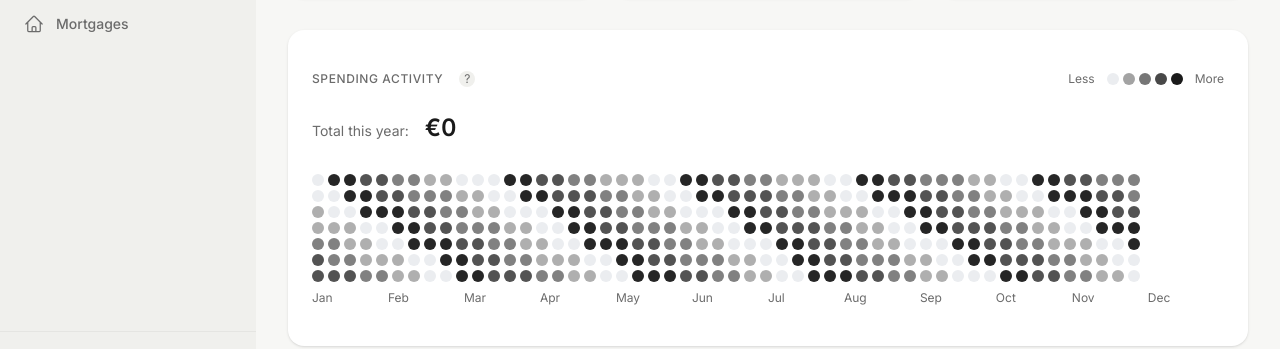
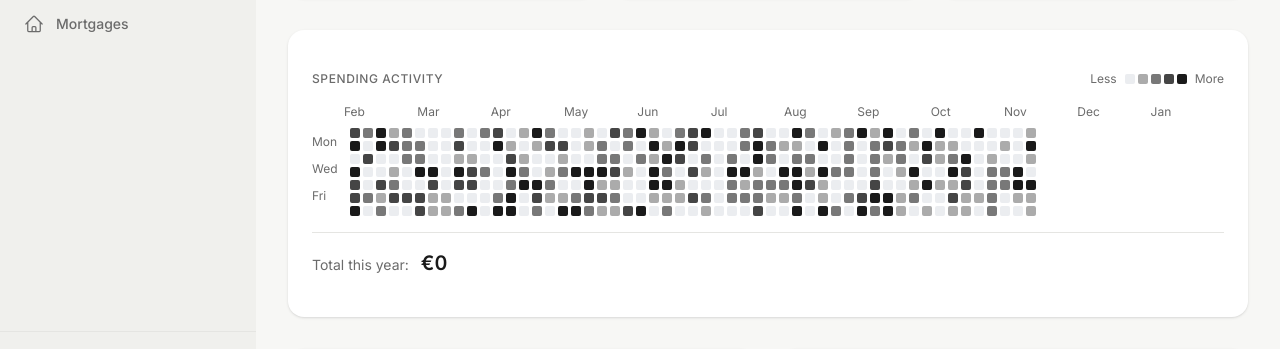
Before and after one commit to JairClaw/meridian, a Next.js app: page / in a window 1280 px wide. Shown: the part 332-681 px from the top of the page. Built offline with nearby package versions, Linux system fonts and the light colour scheme; no server answers; the database is empty.

Commit message:
fix: proper GitHub-style contribution grid layout
- 53 weeks x 7 days tight grid
- Day labels (Mon, Wed, Fri) on left
- Month labels on top
- Proper 10px squares with 3px gaps
- Monochrome intensity levels

```diff
--- a/src/app/page.tsx
+++ b/src/app/page.tsx
@@ -135,22 +135,21 @@ export default async function DashboardPage() {
       {/* Spending Activity - GitHub Style */}
       <Card className="border-0 shadow-sm">
         <CardContent className="p-6">
-          <div className="flex items-center justify-between mb-6">
+          <div className="flex items-center justify-between mb-4">
             <div className="flex items-center gap-4">
               <p className="label-sm">SPENDING ACTIVITY</p>
-              <span className="w-4 h-4 rounded-full bg-muted flex items-center justify-center text-xs text-muted-foreground">?</span>
             </div>
-            <div className="flex items-center gap-3">
+            <div className="flex items-center gap-2">
               <span className="text-xs text-muted-foreground">Less</span>
-              <div className="flex gap-1">
+              <div className="flex gap-[3px]">
                 {[0, 1, 2, 3, 4].map((level) => (
                   <div
                     key={level}
-                    className="w-3 h-3 rounded-sm"
+                    className="w-[10px] h-[10px] rounded-[2px]"
                     style={{
                       backgroundColor: level === 0
                         ? '#EBEDF0'
-                        : `rgba(26, 26, 26, ${0.2 + level * 0.2})`
+                        : `rgba(26, 26, 26, ${0.15 + level * 0.22})`
                     }}
                   />
                 ))}
@@ -159,46 +158,57 @@ export default async function DashboardPage() {
             </div>
           </div>
 
-          <div className="flex items-baseline gap-4 mb-6">
-            <p className="text-sm text-muted-foreground">Total this year:</p>
-            <p className="text-2xl font-semibold tabular-nums">
-              {formatCurrency(Math.abs(monthlyExpenses) * 12)}
-            </p>
+          {/* Month labels */}
+          <div className="flex mb-2 ml-8 text-xs text-muted-foreground">
+            {['Feb', 'Mar', 'Apr', 'May', 'Jun', 'Jul', 'Aug', 'Sep', 'Oct', 'Nov', 'Dec', 'Jan'].map((m) => (
+              <span key={m} className="flex-1">{m}</span>
+            ))}
           </div>
 
           {/* GitHub-style Activity Grid */}
-          <div className="overflow-x-auto">
-            <div className="inline-flex gap-1">
-              {/* Weeks (52 columns) */}
-              {Array.from({ length: 52 }).map((_, weekIdx) => (
-                <div key={weekIdx} className="flex flex-col gap-1">
-                  {/* Days (7 rows) */}
+          <div className="flex gap-2">
+            {/* Day labels */}
+            <div className="flex flex-col justify-around text-xs text-muted-foreground pr-1" style={{ height: 82 }}>
+              <span>Mon</span>
+              <span>Wed</span>
+              <span>Fri</span>
+            </div>
+
+            {/* Grid */}
+            <div className="flex-1 overflow-x-auto">
+              <div className="flex gap-[3px]" style={{ width: 'max-content' }}>
+                {/* 53 weeks */}
+                {Array.from({ length: 53 }).map((_, weekIdx) => (
+                  <div key={weekIdx} className="flex flex-col gap-[3px]">
+                    {/* 7 days */}
                     {Array.from({ length: 7 }).map((_, dayIdx) => {
-                    // Generate spending intensity (0-4)
-                    const seed = (weekIdx * 7 + dayIdx) * 13 % 100;
-                    const level = seed < 20 ? 0 : seed < 40 ? 1 : seed < 60 ? 2 : seed < 80 ? 3 : 4;
+                      // Generate spending intensity (0-4) with some randomness
+                      const seed = Math.sin(weekIdx * 7 + dayIdx + 1) * 10000;
+                      const rand = seed - Math.floor(seed);
+                      const level = rand < 0.3 ? 0 : rand < 0.5 ? 1 : rand < 0.7 ? 2 : rand < 0.85 ? 3 : 4;
                       return (
                         <div
                           key={dayIdx}
-                        className="w-3 h-3 rounded-sm transition-colors hover:ring-1 hover:ring-[#1A1A1A]/30"
+                          className="w-[10px] h-[10px] rounded-[2px]"
                           style={{
                             backgroundColor: level === 0
                               ? '#EBEDF0'
-                            : `rgba(26, 26, 26, ${0.15 + level * 0.2})`
+                              : `rgba(26, 26, 26, ${0.15 + level * 0.22})`
                           }}
-                        title={`Week ${weekIdx + 1}, Day ${dayIdx + 1}`}
                         />
                       );
                     })}
                   </div>
                 ))}
               </div>
-            {/* Month labels */}
-            <div className="flex mt-2 text-xs text-muted-foreground">
-              {['Jan', 'Feb', 'Mar', 'Apr', 'May', 'Jun', 'Jul', 'Aug', 'Sep', 'Oct', 'Nov', 'Dec'].map((m, i) => (
-                <span key={m} style={{ width: `${100/12}%` }}>{m}</span>
-              ))}
             </div>
+          </div>
+
+          <div className="flex items-baseline gap-3 mt-4 pt-4 border-t border-border">
+            <p className="text-sm text-muted-foreground">Total this year:</p>
+            <p className="text-xl font-semibold tabular-nums">
+              {formatCurrency(Math.abs(monthlyExpenses) * 12)}
+            </p>
           </div>
         </CardContent>
       </Card>
```
Lines whose indentation alone changed are shown as unchanged.
